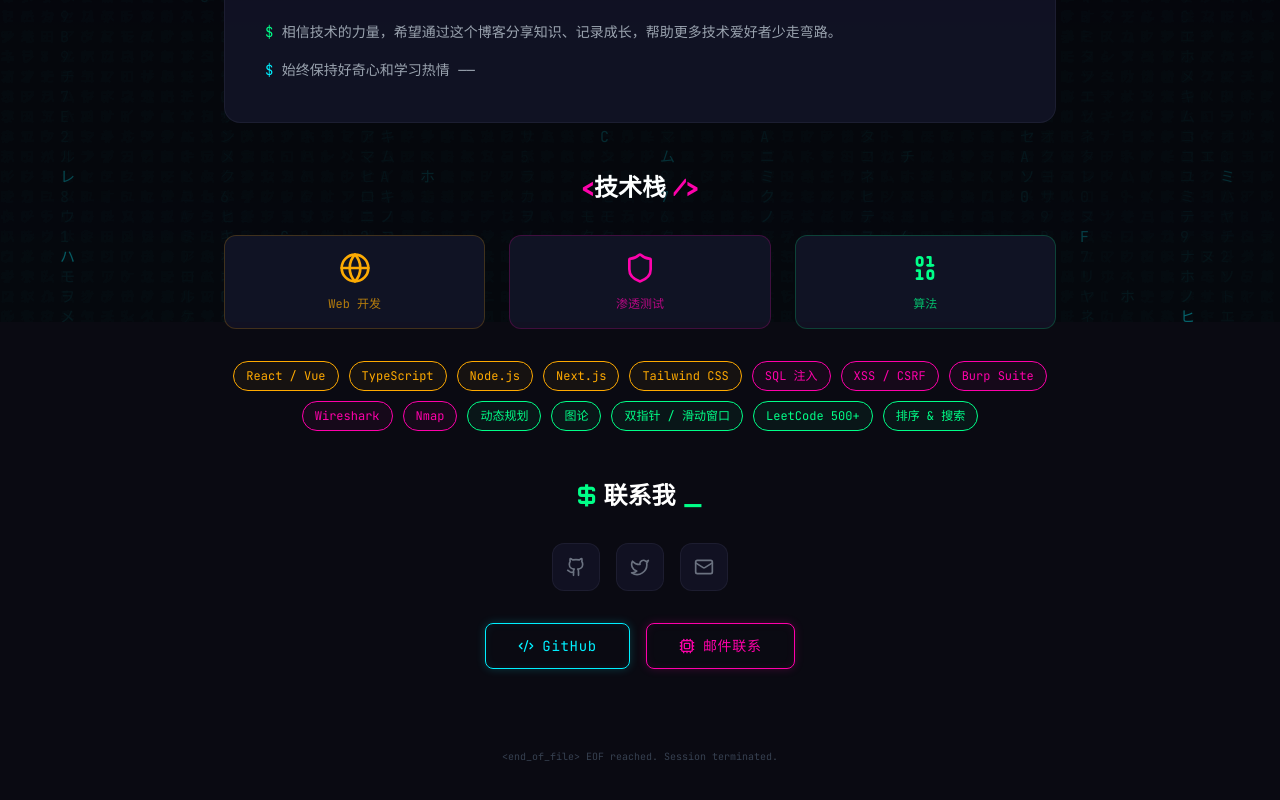
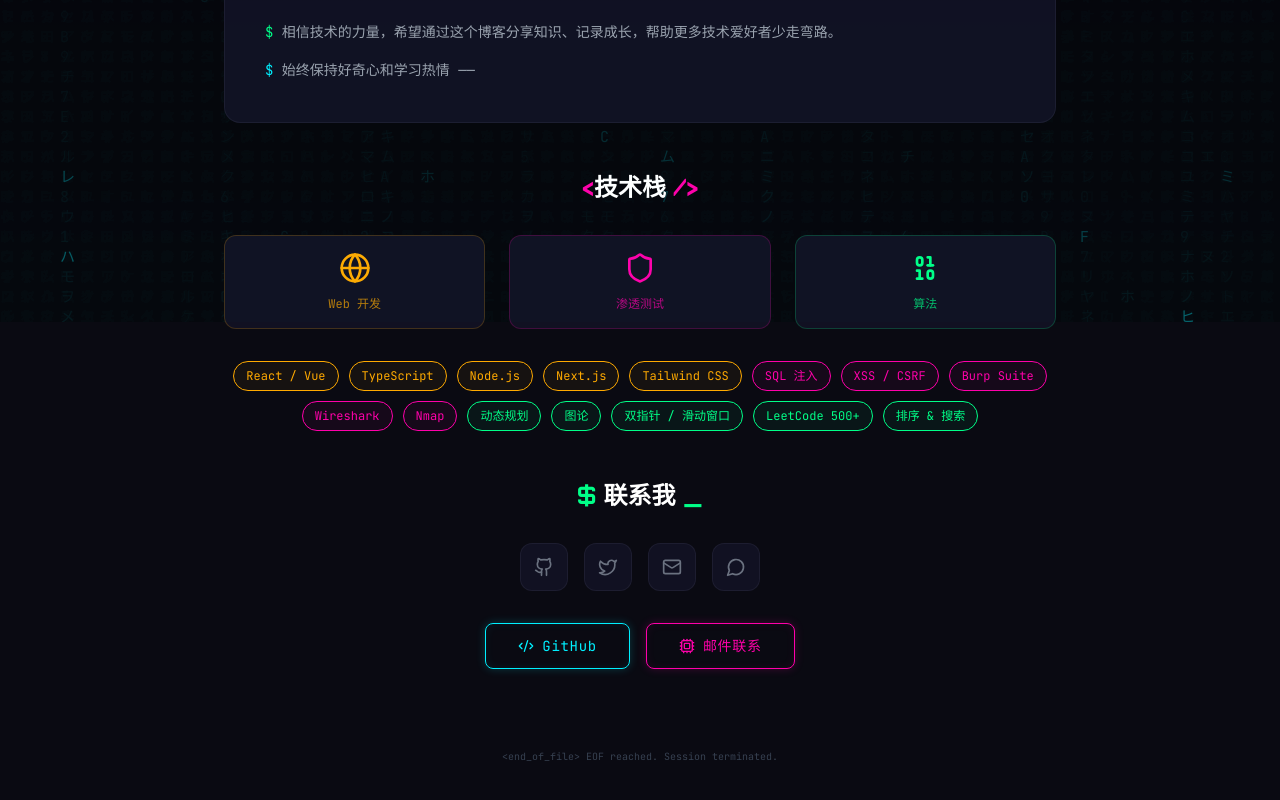
Before and after one commit to asdyhc/blog1, a React (Vite) app: page /about in a window 1280 px wide. Shown: the part 478-1278 px from the top of the page. Built offline with nearby package versions, Linux system fonts and the light colour scheme.

Commit message:
Update AboutPage.tsx

```diff
--- a/src/pages/AboutPage.tsx
+++ b/src/pages/AboutPage.tsx
@@ -1,4 +1,4 @@
-import { Github, Twitter, Mail, Globe, Shield, Binary, Code2, Terminal, Cpu } from 'lucide-react'
+import { Github, Twitter, Mail, Globe, Shield, Binary, Code2, Terminal, Cpu, MessageCircle } from 'lucide-react'
 import ScrollReveal from '@/components/ScrollReveal'
 import GlowButton from '@/components/GlowButton'
 
@@ -121,10 +121,19 @@ export default function AboutPage() {
                 <Twitter className="w-5 h-5" />
               </a>
               <a
-                href="mailto:blog@codex.dev"
+                href="mailto:jasperworkzh@163.com"
                 className="w-12 h-12 rounded-xl bg-dark-card border border-dark-border/50 flex items-center justify-center text-gray-500 hover:text-white hover:border-dark-border hover:shadow-lg hover:shadow-neon-cyan/10 transition-all"
               >
                 <Mail className="w-5 h-5" />
+              </a>
+              <a
+                href="https://qm.qq.com/cgi-bin/qm/qr?k=2900248264"
+                target="_blank"
+                rel="noopener noreferrer"
+                className="w-12 h-12 rounded-xl bg-dark-card border border-dark-border/50 flex items-center justify-center text-gray-500 hover:text-white hover:border-dark-border hover:shadow-lg hover:shadow-neon-cyan/10 transition-all"
+                  title="QQ: 2900248264"
+              >
+                <MessageCircle className="w-5 h-5" />
               </a>
             </div>
 
@@ -137,7 +146,7 @@ export default function AboutPage() {
                   </span>
                 </GlowButton>
               </a>
-              <a href="mailto:blog@codex.dev">
+              <a href="mailto:jasperworkzh@163.com">
                 <GlowButton color="#ff00aa">
                   <span className="flex items-center gap-2">
                     <Cpu className="w-4 h-4" />
```
